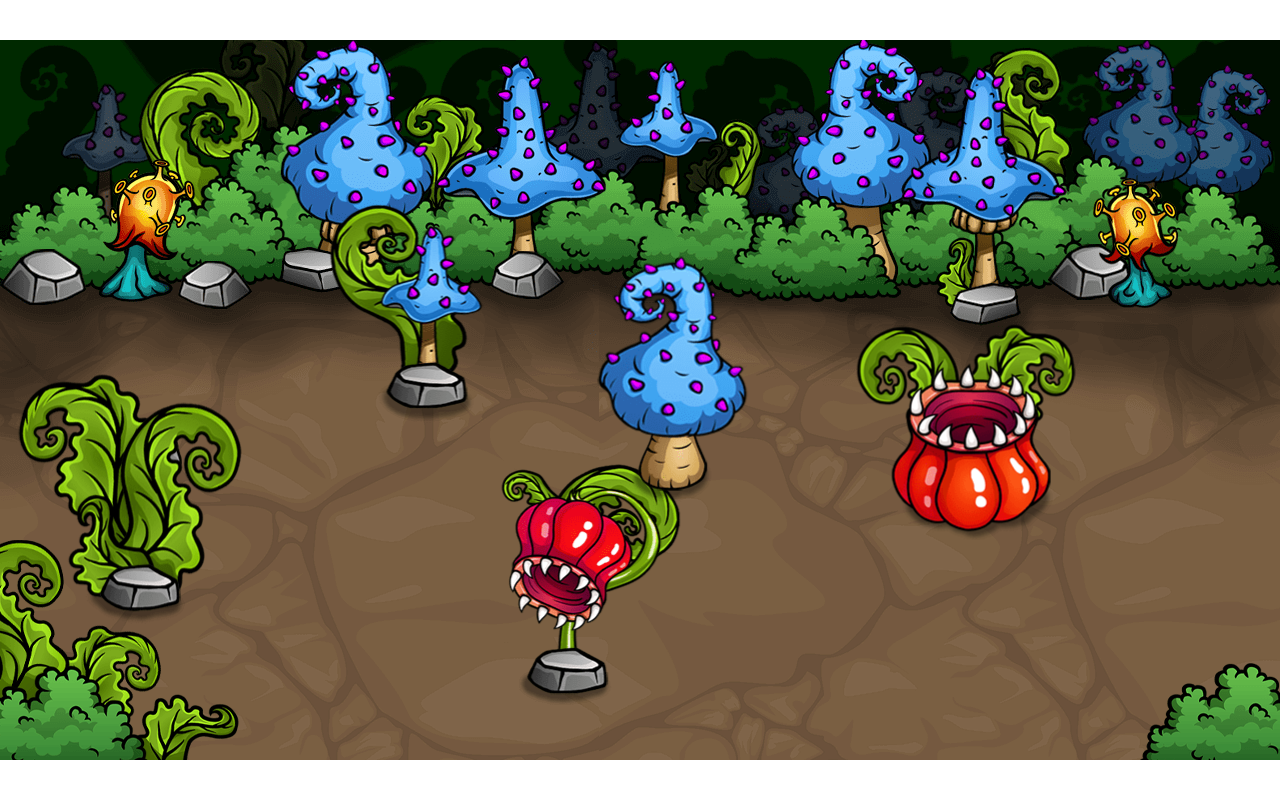
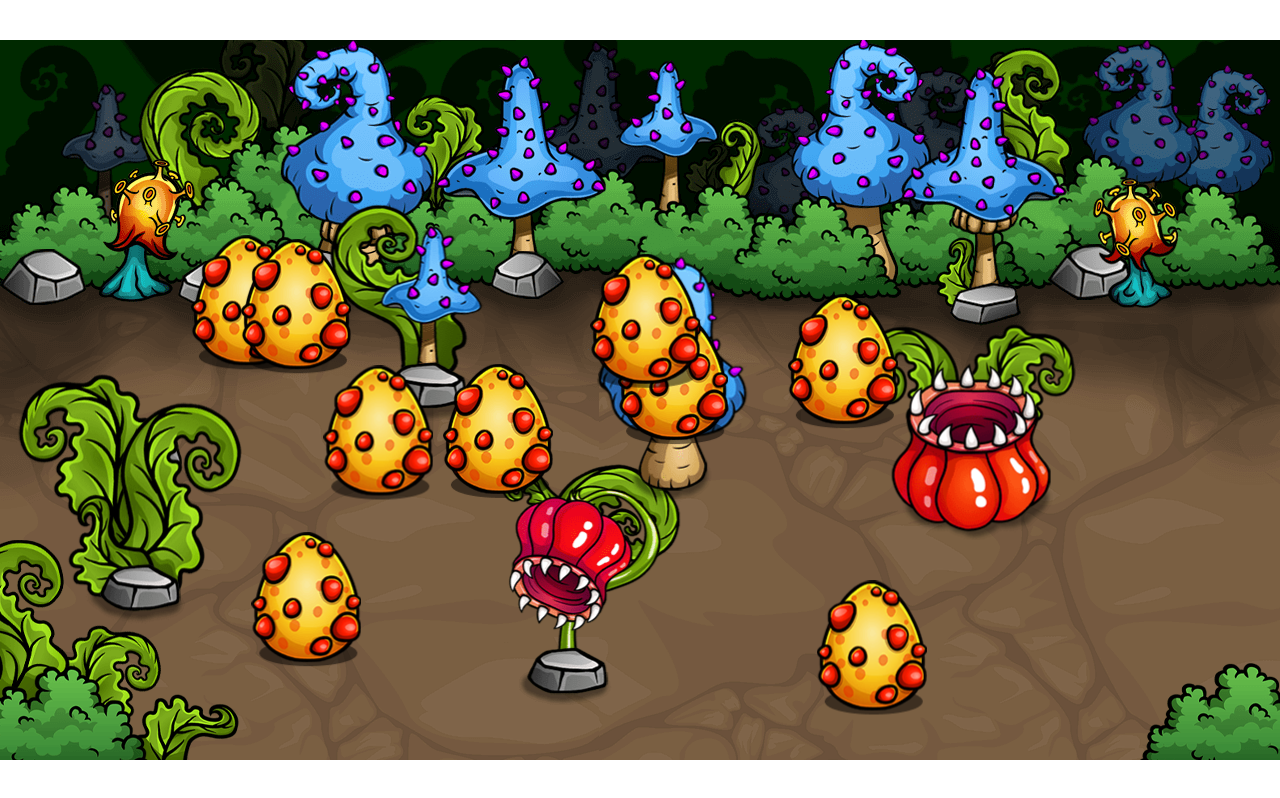
Before and after one commit to MGSXV/Larva-Survival, a plain HTML site: page index.html in a window 1280 px wide. Drawn offline with Linux system fonts and the light colour scheme.

Commit message:
Add egg class

```diff
--- a/index.html
+++ b/index.html
@@ -12,6 +12,7 @@
 	<img src="./assets/overlay.png" alt="" id="overlay">
 	<img src="./assets/obstacles.png" alt="" id="obstacles">
 	<img src="./assets/bull.png" alt="" id="bull">
+	<img src="./assets/egg.png" alt="" id="egg">
 	<script src="./scripts/main.js" type="module"></script>
 </body>
 </html>
--- /dev/null
+++ b/scripts/Egg.js
@@ -0,0 +1,26 @@
+import { Object } from "./Object.js";
+
+export class Egg extends Object
+{
+	constructor(game)
+	{
+		super(game);
+		super.collisionRadius = 50;
+		this.margin = this.collisionRadius * 2;
+		super.collisionX = this.margin + Math.random() * (this.game.width - this.margin * 2);
+		super.collisionY = this.game.topMargin + Math.random() * (this.game.height - this.game.topMargin - this.margin * .7);
+		super.image = document.getElementById('egg');
+		super.spriteWidth = 110;
+		super.spriteHeight = 135;
+		super.width = this.spriteWidth;
+		super.height = this.spriteHeight;
+		super.spriteX = this.collisionX - this.width * .5;
+		super.spriteY = this.collisionY - this.width * .5 - 30;
+	}
+
+	draw(context)
+	{
+		context.drawImage(this.image, this.spriteX, this.spriteY);
+		super.draw(context);
+	}
+}
--- a/scripts/Game.js
+++ b/scripts/Game.js
@@ -1,5 +1,6 @@
 import { Player } from "./Player.js";
 import { Obstacle } from "./Obstacle.js";
+import { Egg } from "./Egg.js";
 
 export class Game
 {
@@ -8,7 +9,6 @@ export class Game
 		this.canvas = canvas;
 		this.width = this.canvas.width;
 		this.height = this.canvas.height;
-		this.numberOfobstacles = 5;
 		this.topMargin = 260;
 		this.mouse = {
 			x: this.width * 0.5,
@@ -17,6 +17,11 @@ export class Game
 		}
 		this.player = new Player(this);
 		this.obstacles = [];
+		this.numberOfobstacles = 5;
+		this.eggs = [];
+		this.maxEggs = 10;
+		this.eggTimer = 0;
+		this.eggInerval = 500;
 		this.debugMode = false;
 		this.fps = 90;
 		this.timer = 0;
@@ -93,17 +98,30 @@ export class Game
 		}
 	}
 
+	addNewEgg(deltaTime)
+	{
+		if (this.eggTimer > this.eggInerval && this.eggs.length < this.maxEggs)
+		{
+			this.eggs.push(new Egg(this));
+			this.eggTimer = 0;
+		}
+		else
+			this.eggTimer += deltaTime;
+	}
+
 	render(context, deltaTime)
 	{
 		if (this.timer > this.interval)
 		{
 			context.clearRect(0, 0, this.canvas.width, this.canvas.height);
 			this.obstacles.forEach(obstacle => obstacle.draw(context));
+			this.eggs.forEach(egg => egg.draw(context));
 			this.player.draw(context);
 			this.player.update();
 			this.timer = 0;
 		}
 		this.timer += deltaTime;
+		this.addNewEgg(deltaTime);
 	}
 
 	init()
--- a/styles/main.css
+++ b/styles/main.css
@@ -25,6 +25,6 @@ body {
 	pointer-events: none;
 }
 
-#obstacles, #bull {
+#obstacles, #bull, #egg {
 	display: none;
 }
```
